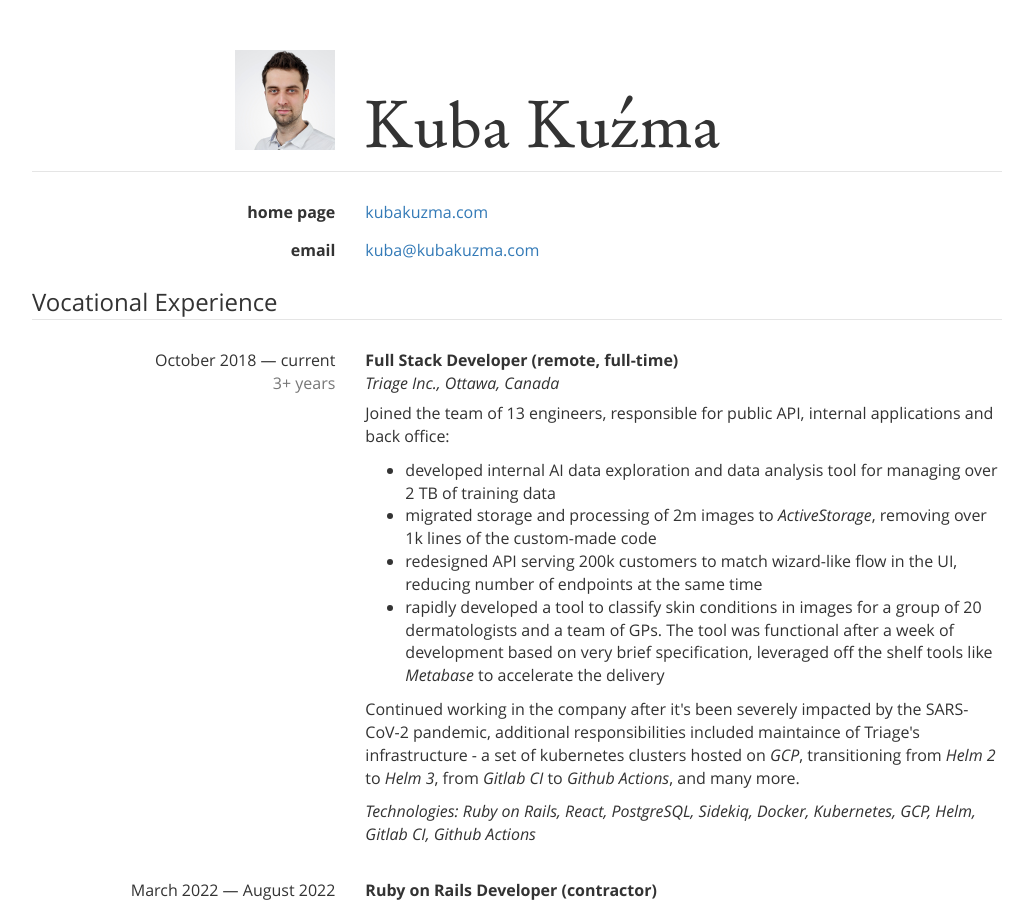
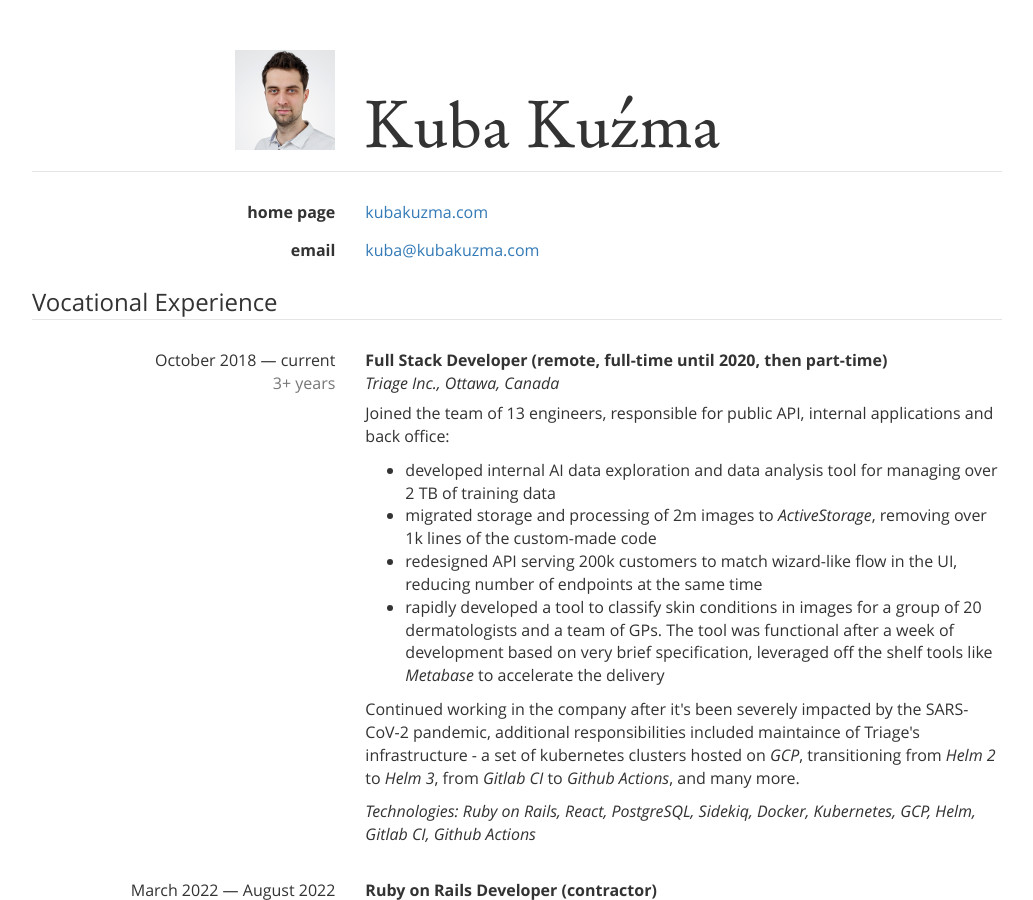
Before and after one commit to qoobaa/qoobaa.github.io, a Jekyll site: the page built from cv.html, in a window 1280 px wide and 900 px high. Shown: the whole window, without its empty margins (123-1156 px from the left). Built offline with Jekyll 4.4.1, drawn with Linux system fonts in a browser that asks for light colours.

Commit message:
part-time

```diff
--- a/cv.html
+++ b/cv.html
@@ -48,7 +48,7 @@ layout: default
       </span>
       <div class="col-xs-8">
         <p class="form-control-static">
-          <strong>Full Stack Developer (remote, full-time)</strong><br>
+          <strong>Full Stack Developer (remote, full-time until 2020, then part-time)</strong><br>
           <em>Triage Inc., Ottawa, Canada</em><br>
         </p>
         <p>
```
